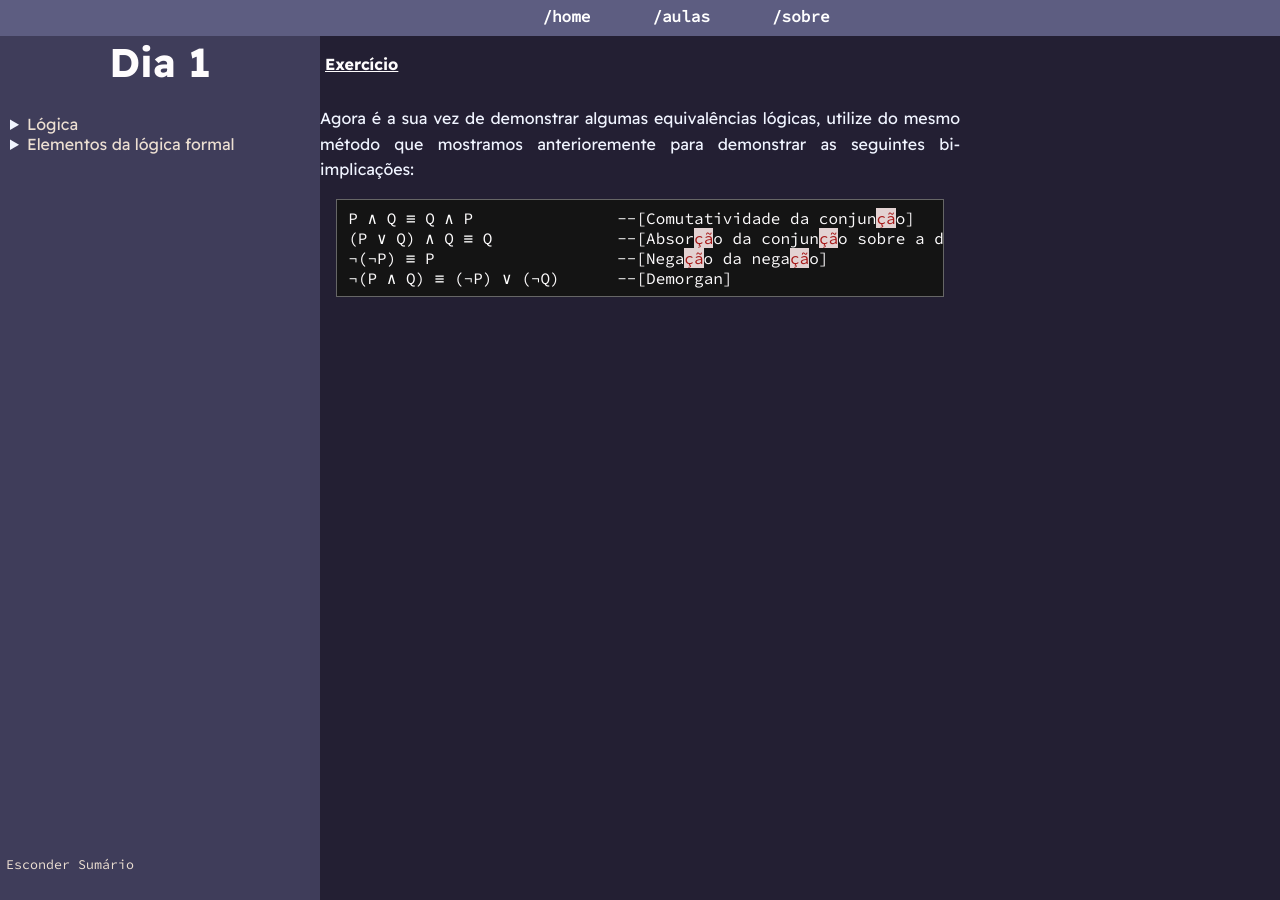
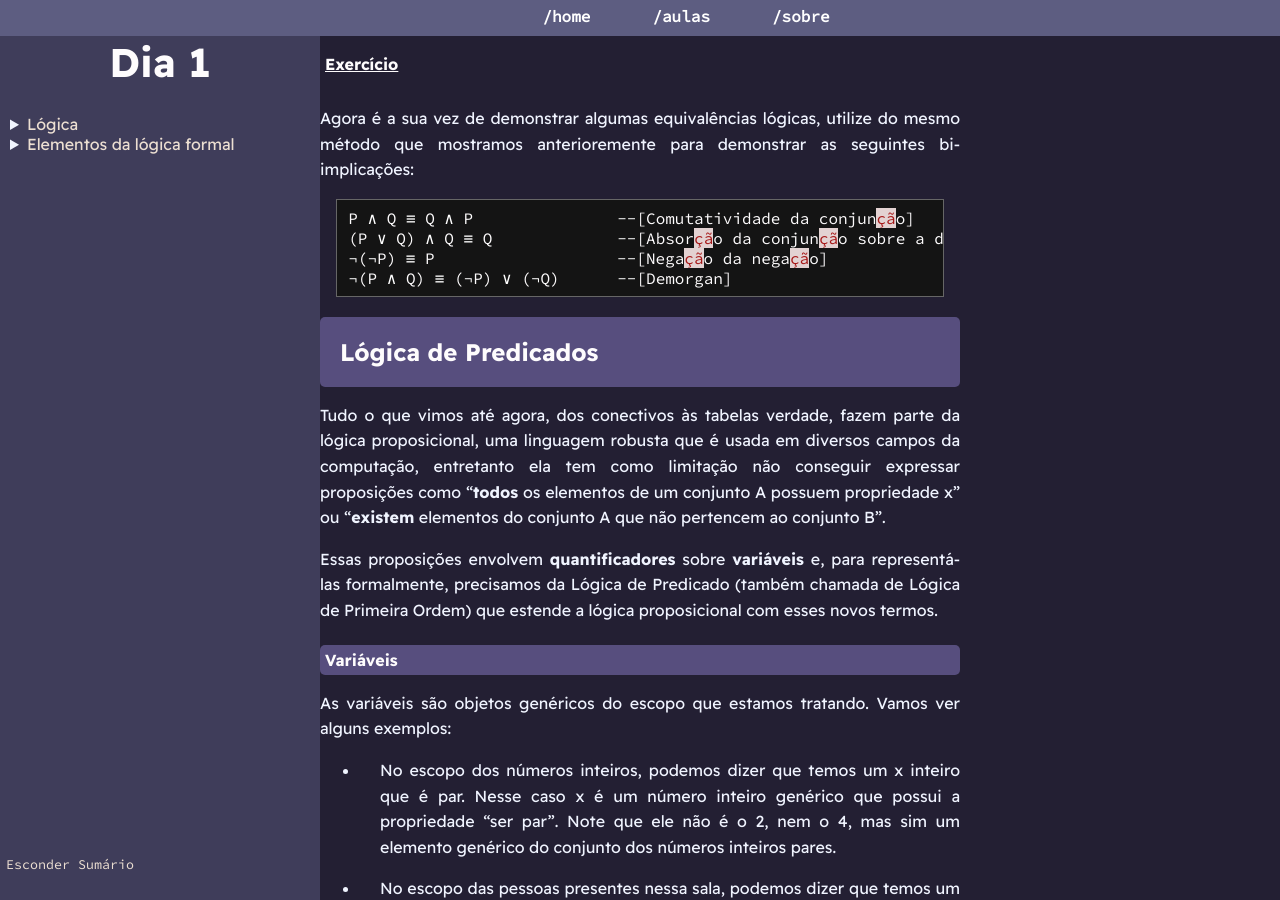
Before and after one commit to PETCC-UFRN/minicurso-demons-mat, a Jekyll site: the page built from primeiroDia.md, in a window 1280 px wide and 900 px high, scrolled down 11854 px. Built offline with Jekyll 4.4.1, drawn with Linux system fonts in a browser that asks for light colours; some of the changed text lies outside the part shown.

Commit message:
adicionando lógica de predicados ao dia 1

````diff
--- a/primeiroDia.md
+++ b/primeiroDia.md
@@ -28,6 +28,13 @@ title: Minicurso de Matemática aplicada à Computação
                 </ul>
             </li>
             <li><a href="#demonstração-de-equivalências">Demonstração de equivalências</a></li>
+            <li><a href="#lógica-de-predicados">Lógica de Predicados</a>
+                <ul>
+                    <li><a href="#variáveis">Variáveis</a></li>
+                    <li><a href="#predicados">Predicados</a></li>
+                    <li><a href="#exercícios">Exercícios</a></li>
+                </ul>
+            </li>
         </ul>
     </details>
   <button class="toggle-button" id="toggle-button">
@@ -446,3 +453,64 @@ P ∧ Q ≡ Q ∧ P               --[Comutatividade da conjunção]
 ¬(¬P) ≡ P                   --[Negação da negação]
 ¬(P ∧ Q) ≡ (¬P) ∨ (¬Q)      --[Demorgan]
 ```
+
+### Lógica de Predicados
+
+Tudo o que vimos até agora, dos conectivos às tabelas verdade, fazem parte da lógica proposicional, uma linguagem robusta que é usada em diversos campos da computação, entretanto ela tem como limitação não conseguir expressar proposições como “**todos** os elementos de um conjunto A possuem propriedade x” ou “**existem** elementos do conjunto A que não pertencem ao conjunto B”.
+
+Essas proposições envolvem **quantificadores** sobre **variáveis** e, para representá-las formalmente, precisamos da Lógica de Predicado (também chamada de Lógica de Primeira Ordem) que estende a lógica proposicional com esses novos termos.
+
+#### Variáveis
+
+As variáveis são objetos genéricos do escopo que estamos tratando. Vamos ver alguns exemplos:
+
+- No escopo dos números inteiros, podemos dizer que temos um x inteiro que é par. Nesse caso x é um número inteiro genérico que possui a propriedade “ser par”. Note que ele não é o 2, nem o 4, mas sim um elemento genérico do conjunto dos números inteiros pares.
+
+- No escopo das pessoas presentes nessa sala, podemos dizer que temos um x pessoa que tem cabelo longo. Note que x não é nem Carol, nem André, nem nenhuma das outras pessoas presentes com cabelo grande, mas com certeza faz parte desse subconjunto.
+
+#### Predicados
+
+O conceito de predicados não é nada novo. Dada uma variável ou objeto conhecido x, podemos definir um predicado P, em que P(x) (lê-se “p de x”) significa que x possui a propriedade P. A notação parecida com a de função não é por acaso, pois P funciona como uma função, que recebe um x de um tipo específico e retorna True ou False.
+
+Podemos então definir o predicado que quisermos contanto que respeite o tipo do nosso x, já que não faria sentido definir `P(x) ≝ x é par` se x for uma variável do escopo Alunos do BTI. Vamos ver alguns exemplos:
+
+- Seja x um número inteiro, e P um predicado definido por P(x) ≝ x é primo. Logo P(7) = True e P(8) = False.
+
+- Seja y um aluno do BTI, e T um predicado definido por T(y) ≝ y está no último semestre do curso. Logo T(André) = False.
+
+#### Quantificadores
+
+##### ∀:
+O quantificador universal (∀) permite expressar generalizações sobre todos os elementos de um escopo. Vamos ver alguns exemplos:
+
+- (∀ x estudante nessa sala)[x aprendeu algo novo hoje]
+
+- (∀ y inteiro)[y é divisível por 1]
+
+##### ∃:
+O quantificador existencial nos permite expressar a ideia que dentro de um escopo, existe **ao menos um** elemento que possui uma propriedade qualquer. Vamos ver exemplos disso:
+
+- (∃x pessoa nessa sala)[x é bolsista do PET-CC]
+
+- (∃y inteiro)[y é divisível por 2]
+
+- (∃n natural)[n + 1 = 1]
+
+#### Exercícios
+
+Agora que conhecemos as variáveis e quantificadores da Lógica de Predicados, vamos exercitar a tradução de enunciados.
+
+Escreva em português as seguintes proposições (não é preciso traduzir as equações):
+
+- (∀ x inteiro)[x + 1 = 1 + x]
+- (∃ n natural)[ n + 1 = 1]
+- (∀ x estado do Brasil)(∃ g pessoa)[g é governador de x]
+- (∃ n inteiro)(∀ i inteiro)[ i^n = i ]
+
+Formalize as seguintes frases, usando o conhecimento que adquirimos sobre Lógica Proposicional e Lógica de Predicados:
+
+- Não existe alguém que seja amado por todos.
+- Toda pessoa é odiada por ao menos uma pessoa.
+- Todo professor tem falhas.
+- O 0 é o menor número natural.
+- Todo número natural é maior que o 0.
````
Also changed, not shown: 1 other file.
